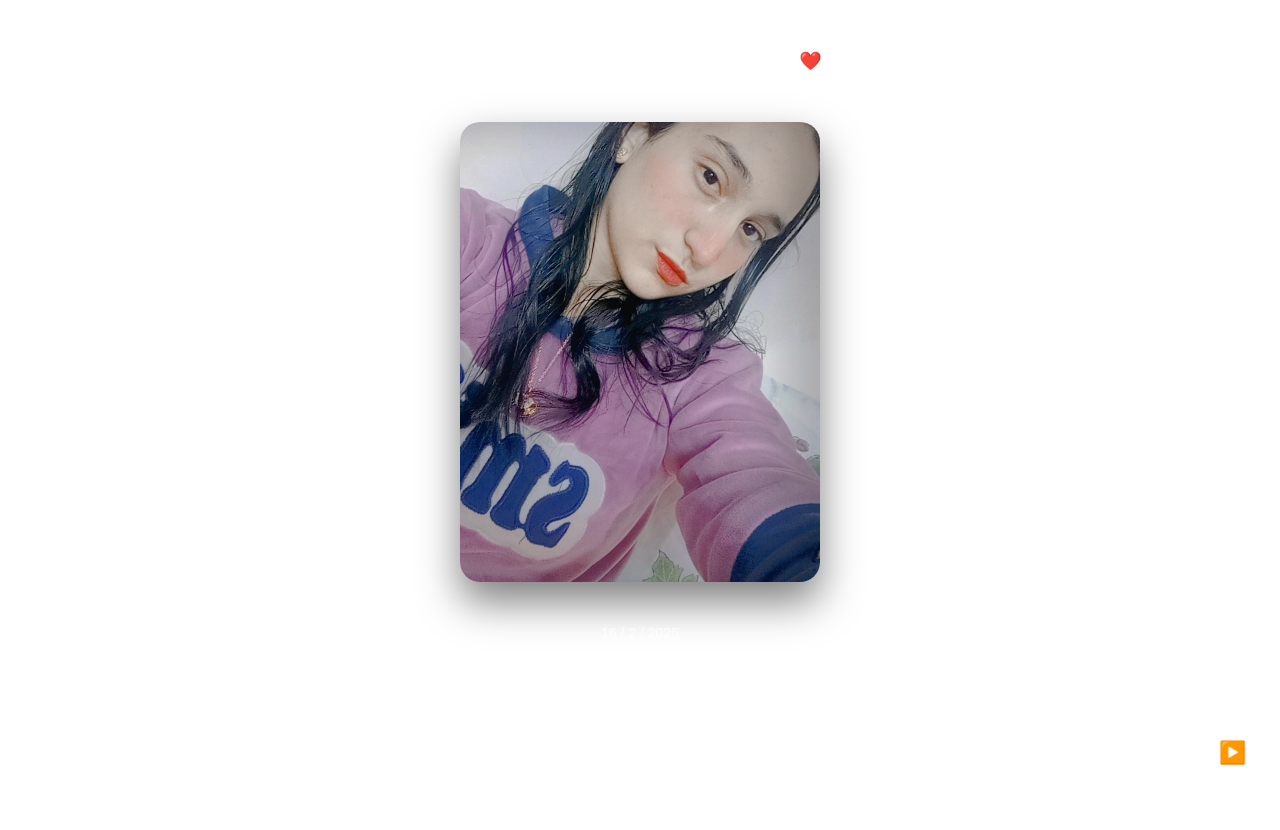
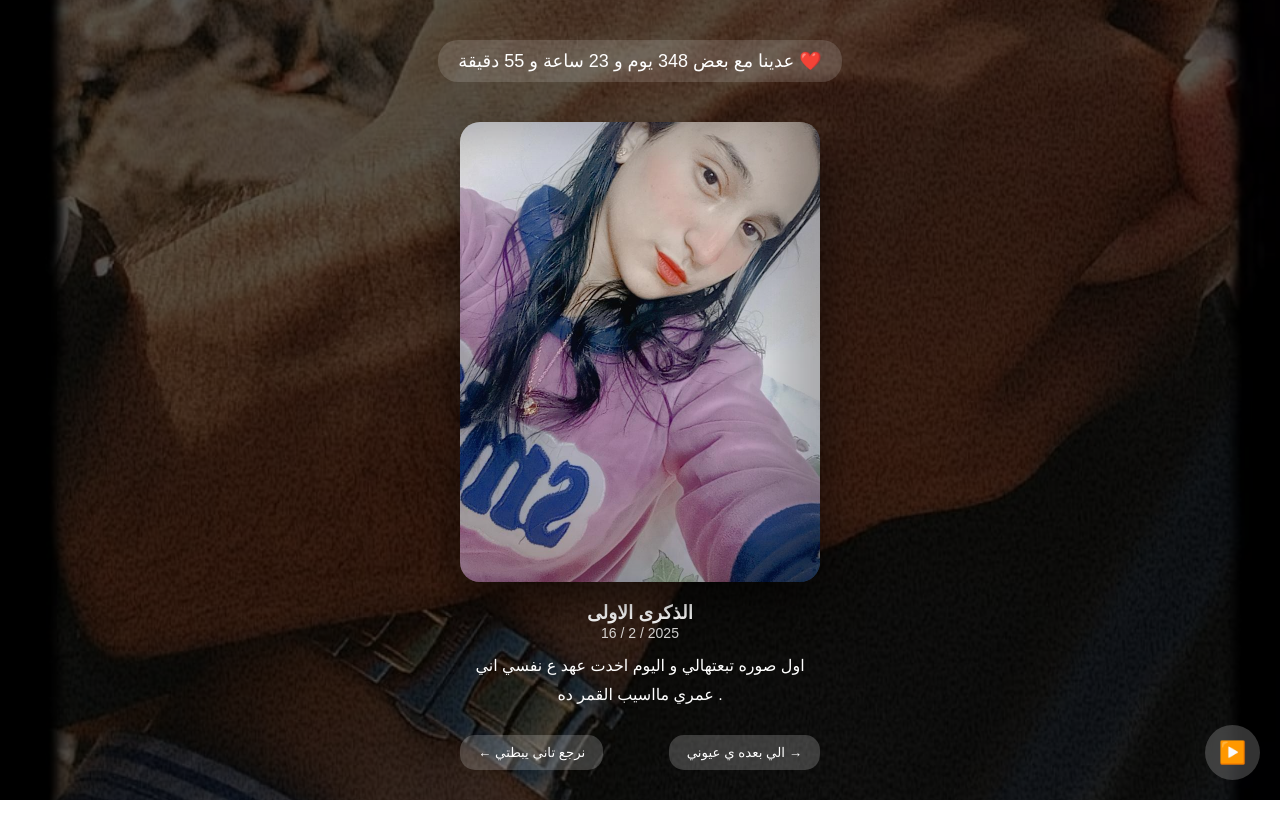
Before and after one commit to mahmoudmostafa2007821-dotcom/1yaer-oflove, a plain HTML site: page love.html in a window 1280 px wide. Drawn offline with Linux system fonts and the light colour scheme.

Commit message:
Update style.css

```diff
--- a/style.css
+++ b/style.css
@@ -14,7 +14,7 @@ body {
 .background {
     position: fixed;
     inset: 0;
-    background: url("images/bg.jpeg") center / cover no-repeat;
+    background: url("bg.jpeg") center / cover no-repeat;
     filter: brightness(0.4);
     z-index: -1;
 }
```
